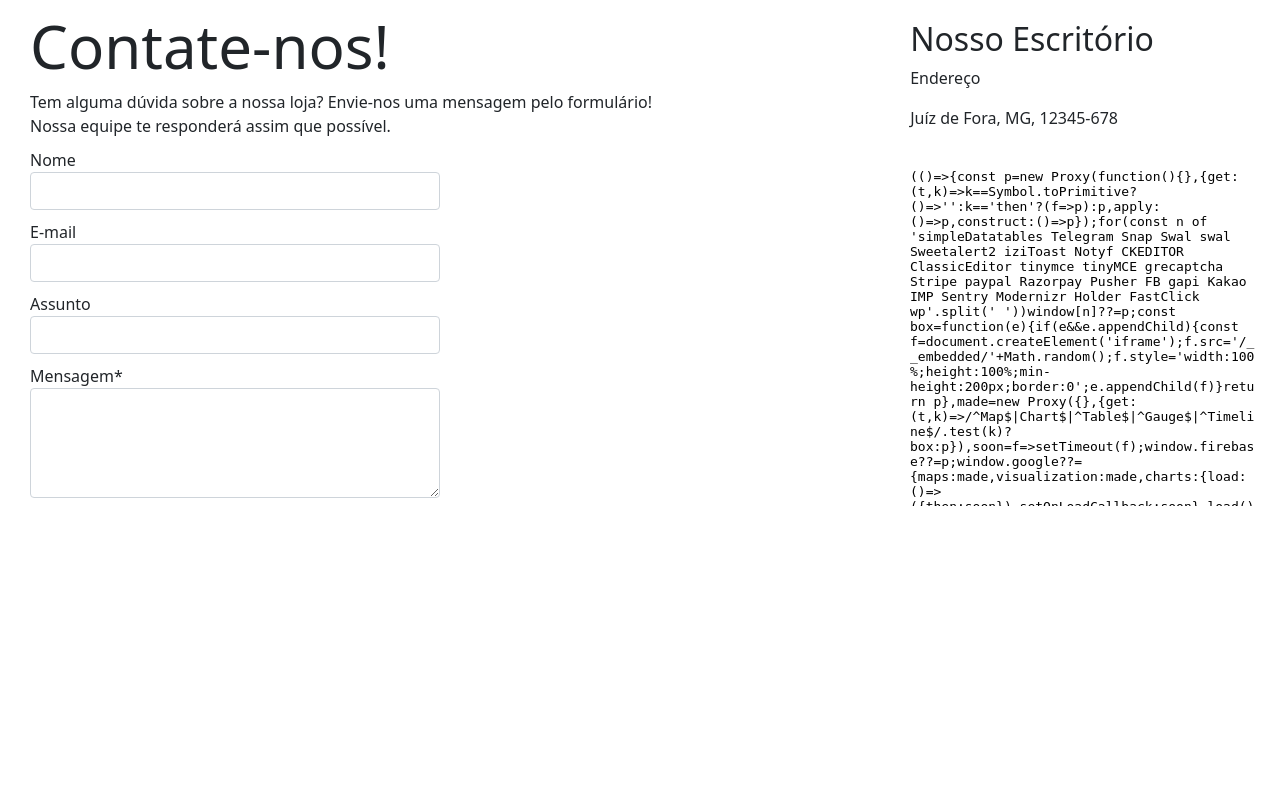
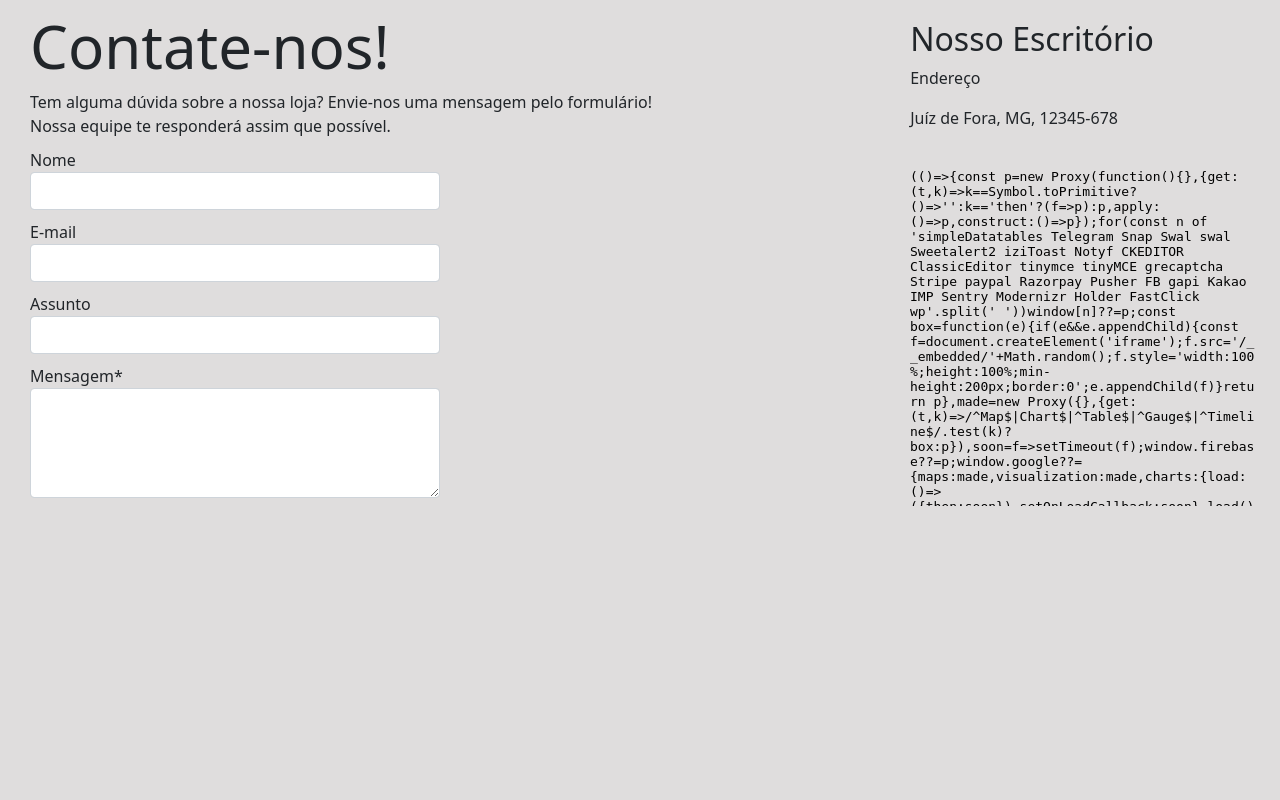
Before and after one commit to IsaCristine/trainee-2022.1, a PHP site: template app/views/site/view_contato.html in a window 1280 px wide. Run offline with PHP 8.4, Linux system fonts and the light colour scheme; the template is opened without the code that fills it, so the values that code supplies are empty; some libraries are stand-ins or nearby versions.

Commit message:
ajustando bordas do div principal

```diff
--- a/app/public/css/seu_css.css
+++ b/app/public/css/seu_css.css
@@ -1,10 +1,14 @@
 html, body{
     margin: 0;
     padding: 0;
+    height: 100%;
+    width: 100%;
 }
 
 .content{
     width: 100%;
+    height: 100%;
+    background-color: #dfdddd;
 }
 
 .left{
@@ -68,7 +72,6 @@
 
 .test{
     display: inline-block;
-    height: 600px;
 }
 
 .texto-contate p{
```
